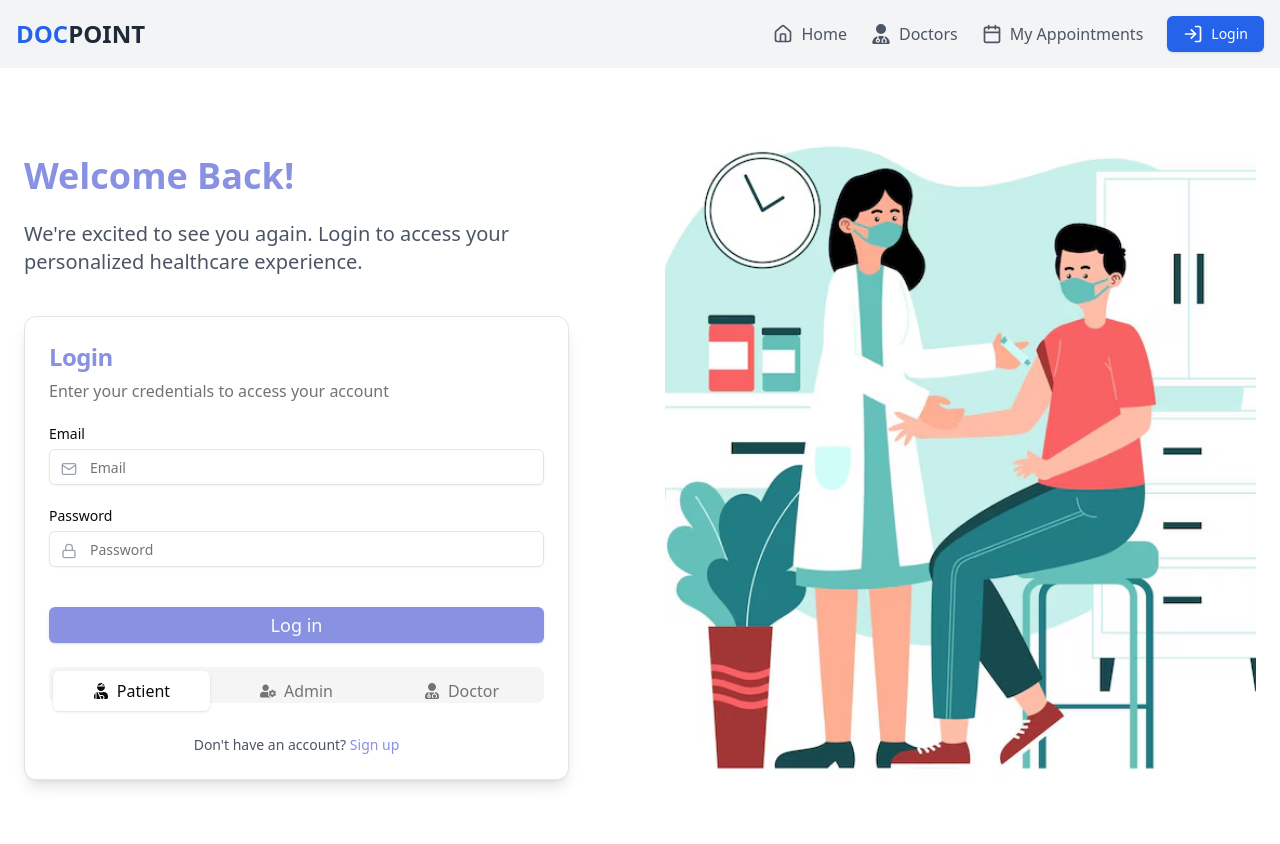
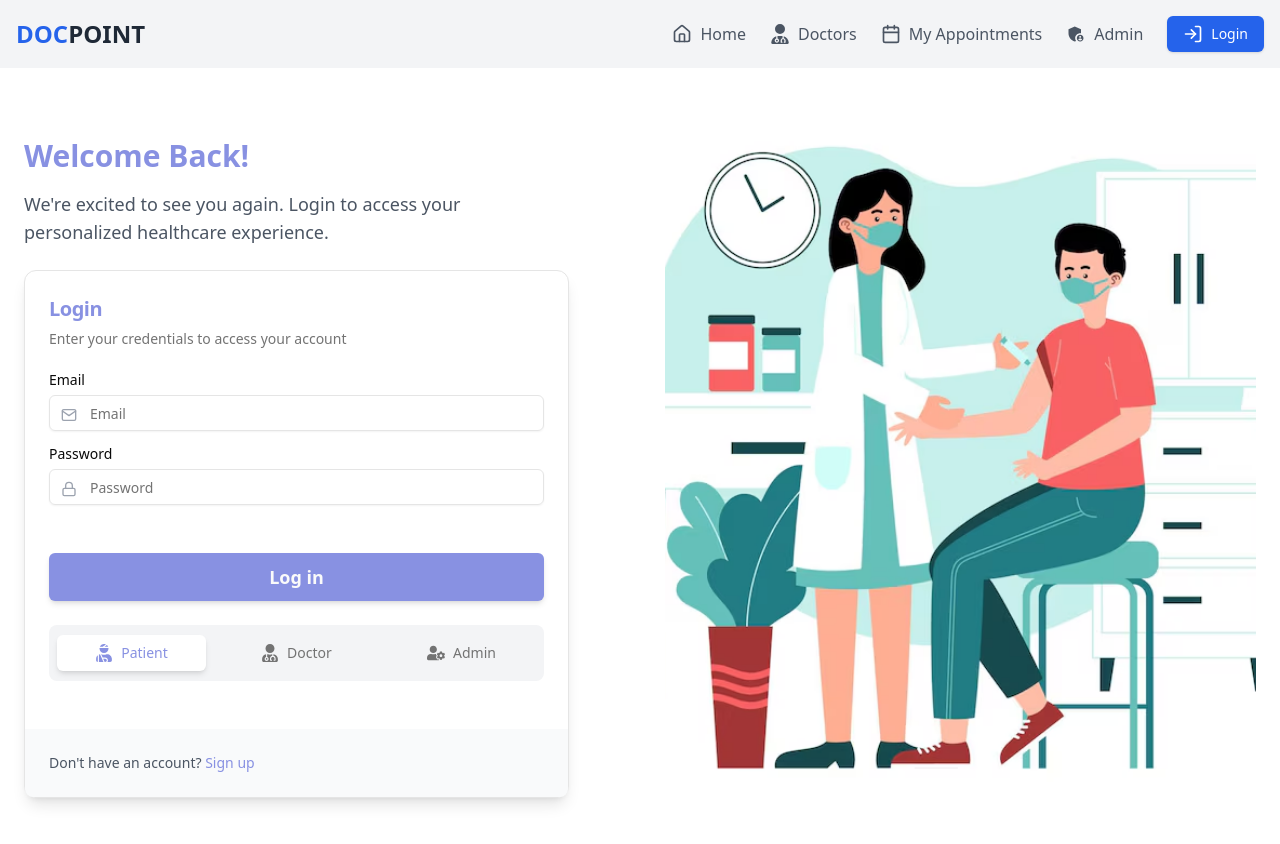
Before and after one commit to anishvkalbhor/DocPoint, a React (Vite) app in the folder frontend/: page /login in a window 1280 px wide. Shown: the top 844 px of the page. Built offline with nearby package versions, Linux system fonts and the light colour scheme.

Commit message:
small ui changes

```diff
--- a/frontend/src/App.jsx
+++ b/frontend/src/App.jsx
@@ -5,15 +5,17 @@ import HomePage from "./pages/HomePage";
 import UserAppointment from "./pages/UserAppointment";
 import DoctorPage from "./pages/DoctorPage";
 import LoginPage from "./pages/LoginPage";
+import AdminDashboard from "./pages/AdminDashboard";
 import { Home, Calendar, LogIn } from "lucide-react";
 import { FaUserDoctor } from "react-icons/fa6";
+import { MdAdminPanelSettings } from "react-icons/md";
 
 const App = () => {
   return (
     <BrowserRouter>
       <header className="flex justify-between items-center bg-gray-100 p-4 shadow-md">
         <div className="flex items-center">
-          <Link to="/" className="text-2xl font-bold">
+          <Link to="/" className="text-2xl font-bold cursor-pointer">
             <span className="text-blue-600">DOC</span>
             <span className="text-gray-800">POINT</span>
           </Link>
@@ -49,6 +51,15 @@ const App = () => {
               </Link>
             </li>
             <li>
+              <Link
+                to="/admin"
+                className="flex items-center text-gray-600 hover:text-blue-600 transition-colors"
+              >
+                <MdAdminPanelSettings className="mr-2" size={20} />
+                <span>Admin</span>
+              </Link>
+            </li>
+            <li>
               <Link to="/login">
                 <Button className="flex items-center bg-blue-600 hover:bg-blue-700 text-white">
                   <LogIn className="mr-2" size={20} />
@@ -65,6 +76,8 @@ const App = () => {
           <Route path="/appointments" element={<UserAppointment />} />
           <Route path="/login" element={<LoginPage />} />
           <Route path="/doctor" element={<DoctorPage />} />
+          <Route path="/admin" element={<AdminDashboard />} />
+
         </Routes>
       </main>
     </BrowserRouter>
--- a/frontend/src/components/StatCard.jsx
+++ b/frontend/src/components/StatCard.jsx
@@ -1,28 +1,26 @@
-import clsx from "clsx";
 import React from "react";
-import Image from "next/image";
+import { Card, CardContent } from "@/components/ui/card";
+import { cn } from "@/lib/utils";
 
 const StatCard = ({ count = 0, label, icon, type }) => {
   return (
-    <div
-      className={clsx("stat-card", {
+    <Card
+      className={cn("stat-card", {
         "bg-appointments": type === "appointments",
         "bg-pending": type === "pending",
         "bg-cancelled": type === "cancelled",
       })}
     >
-      <div className="flex items-center gap-4">
-        <Image
-          src={icon}
-          height={32}
-          width={32}
-          alt={label}
-          className="size-8 w-fit"
-        />
-        <h2 className="text-32-bold text-white">{count}</h2>
-      </div>
-      <p className="text-14-regular">{label}</p>
-    </div>
+      <CardContent className="p-4">
+        <div className="flex items-center gap-4">
+          <div className="w-8 h-8">
+            {React.cloneElement(icon, { className: "w-full h-full" })}
+          </div>
+          <h2 className="text-3xl font-bold text-white">{count}</h2>
+        </div>
+        <p className="text-sm">{label}</p>
+      </CardContent>
+    </Card>
   );
 };
 
--- a/frontend/src/pages/AdminDashboard.jsx
+++ b/frontend/src/pages/AdminDashboard.jsx
@@ -1,39 +1,16 @@
-import Image from "next/image";
-import Link from "next/link";
-import React from "react";
-import StatCard from "@/components/StatCard";
-import { getRecentAppointmentList } from "@/lib/actions/appointment.actions";
-import { DataTable } from "@/components/table/DataTable";
-import { columns, Payment } from "@/components/table/columns";
+import React, { useState, useEffect } from "react";
+import { Link } from "react-router-dom";
+
 
 const Admin = () => {
-  const [appointments, setAppointments] = React.useState({
-    scheduledCount: 0,
-    pendingCount: 0,
-    cancelledCount: 0,
-    documents: []
-  });
-
-  React.useEffect(() => {
-    const fetchAppointments = async () => {
-      const data = await getRecentAppointmentList();
-      setAppointments(data);
-    };
-    fetchAppointments();
-  }, []);
 
   return (
     <div className="mx-auto flex max-w-7xl flex-col space-y-14">
       <header className="admin-header">
-        <Link href="/" className="cursor-pointer">
-          <Image
-            src="/assets/icons/qk-logo.svg"
-            height={32}
-            width={162}
-            alt="Logo"
-            className="-mb-4 h-16 w-fit"
-          />
-        </Link>
+      <Link to="/" className="text-2xl font-bold cursor-pointer">
+            <span className="text-blue-600">DOC</span>
+            <span className="text-gray-800">POINT</span>
+          </Link>
         <p className="text-16-semibold">Admin Dashboard</p>
       </header>
 
@@ -45,27 +22,6 @@ const Admin = () => {
           </p>
         </section>
 
-        {/* <section className="admin-stat">
-          <StatCard
-            type="appointments"
-            count={appointments.scheduledCount}
-            label="Scheduled appointments"
-            icon="/assets/icons/appointments.svg"
-          />
-          <StatCard
-            type="pending"
-            count={appointments.pendingCount}
-            label="Pending appointments"
-            icon="/assets/icons/pending.svg"
-          />
-          <StatCard
-            type="cancelled"
-            count={appointments.cancelledCount}
-            label="Cancelled appointments"
-            icon="/assets/icons/cancelled.svg"
-          />
-        </section>
-        <DataTable columns={columns} data={appointments.documents} /> */}
       </main>
     </div>
   );
--- a/frontend/src/pages/LoginPage.jsx
+++ b/frontend/src/pages/LoginPage.jsx
@@ -41,16 +41,16 @@ export default function LoginPage() {
           transition={{ duration: 0.8, ease: "easeOut" }}
           className="w-full lg:w-1/2 lg:pr-12 flex flex-col justify-center mb-8 lg:mb-0"
         >
-          <h1 className="text-3xl lg:text-4xl font-bold text-[#8891e2] mb-4 lg:mb-6">Welcome Back!</h1>
-          <p className="text-lg lg:text-xl text-gray-600 mb-6 lg:mb-10">We're excited to see you again. Login to access your personalized healthcare experience.</p>
+          <h1 className="text-2xl lg:text-3xl font-bold text-[#8891e2] mb-4">Welcome Back!</h1>
+          <p className="text-base lg:text-lg text-gray-600 mb-6">We're excited to see you again. Login to access your personalized healthcare experience.</p>
           <Card className="w-full shadow-lg">
             <CardHeader className="pb-6">
-              <CardTitle className="text-[#8891e2] text-xl lg:text-2xl">Login</CardTitle>
-              <CardDescription className="text-sm lg:text-base">Enter your credentials to access your account</CardDescription>
+              <CardTitle className="text-[#8891e2] text-lg lg:text-xl">Login</CardTitle>
+              <CardDescription className="text-sm">Enter your credentials to access your account</CardDescription>
             </CardHeader>
             <CardContent className="pb-8">
               <form>
-                <div className="space-y-4 lg:space-y-6">
+                <div className="space-y-4">
                   <div className="relative">
                     <Label htmlFor="email" className="mb-2 block">Email</Label>
                     <div className="relative">
@@ -68,31 +68,35 @@ export default function LoginPage() {
                 </div>
               </form>
             </CardContent>
-            <CardFooter className="flex-col space-y-4 lg:space-y-6 pt-2">
-              <Button className="w-full bg-[#8891e2] hover:bg-[#7a82d9] py-2 text-base lg:text-lg">Log in</Button>
+            <CardFooter className="flex-col space-y-6 pt-4">
+              <Button className="w-full h-12 bg-[#8891e2] hover:bg-[#7a82d9] py-3 text-lg font-semibold transition-all duration-300 shadow-md hover:shadow-lg rounded-md">
+                Log in
+              </Button>
               <Tabs defaultValue="patient" className="w-full" onValueChange={handleTabChange}>
-                <TabsList className="grid w-full grid-cols-3 gap-2">
-                  <TabsTrigger value="patient" className="py-1 lg:py-2 text-sm lg:text-base">
-                    <FaUserInjured className="mr-1 lg:mr-2" />
+                <TabsList className="grid w-full grid-cols-3 gap-4 bg-gray-100 p-2 rounded-lg h-14">
+                  <TabsTrigger value="patient" className="py-2 text-sm font-medium transition-all duration-300 data-[state=active]:bg-white data-[state=active]:text-[#8891e2] data-[state=active]:shadow-md rounded-md">
+                    <FaUserInjured className="mr-2 text-lg" />
                     Patient
                   </TabsTrigger>
-                  <TabsTrigger value="admin" className="py-1 lg:py-2 text-sm lg:text-base">
-                    <FaUserCog className="mr-1 lg:mr-2" />
+                  <TabsTrigger value="doctor" className="py-2 text-sm font-medium transition-all duration-300 data-[state=active]:bg-white data-[state=active]:text-[#8891e2] data-[state=active]:shadow-md rounded-md">
+                    <FaUserMd className="mr-2 text-lg" />
+                    Doctor
+                  </TabsTrigger>
+                  <TabsTrigger value="admin" className="py-2 text-sm font-medium transition-all duration-300 data-[state=active]:bg-white data-[state=active]:text-[#8891e2] data-[state=active]:shadow-md rounded-md">
+                    <FaUserCog className="mr-2 text-lg" />
                     Admin
                   </TabsTrigger>
-                  <TabsTrigger value="doctor" className="py-1 lg:py-2 text-sm lg:text-base">
-                    <FaUserMd className="mr-1 lg:mr-2" />
-                    Doctor
-                  </TabsTrigger>
                 </TabsList>
-                <TabsContent value="admin">
-                  {showOtpCard && <OtpCard />}
+                <TabsContent value="admin" className="mt-6">
+                  {showOtpCard && <OtpCard className="bg-white shadow-lg rounded-lg p-6" />}
                 </TabsContent>
               </Tabs>
-              <p className="text-xs lg:text-sm text-gray-600 pt-2">
-                Don't have an account? <a href="/signup" className="text-[#8891e2] hover:underline">Sign up</a>
+            </CardFooter>
+            <div className="bg-gray-50 p-6 mt-6 rounded-b-lg">
+              <p className="text-sm text-gray-600">
+                Don't have an account? <a href="/signup" className="text-[#8891e2] hover:underline font-medium">Sign up</a>
               </p>
-            </CardFooter>
+            </div>
           </Card>
         </motion.section>
         <AnimatePresence mode="wait">
```
Also changed, not shown: frontend/public/doctor-img.png.
